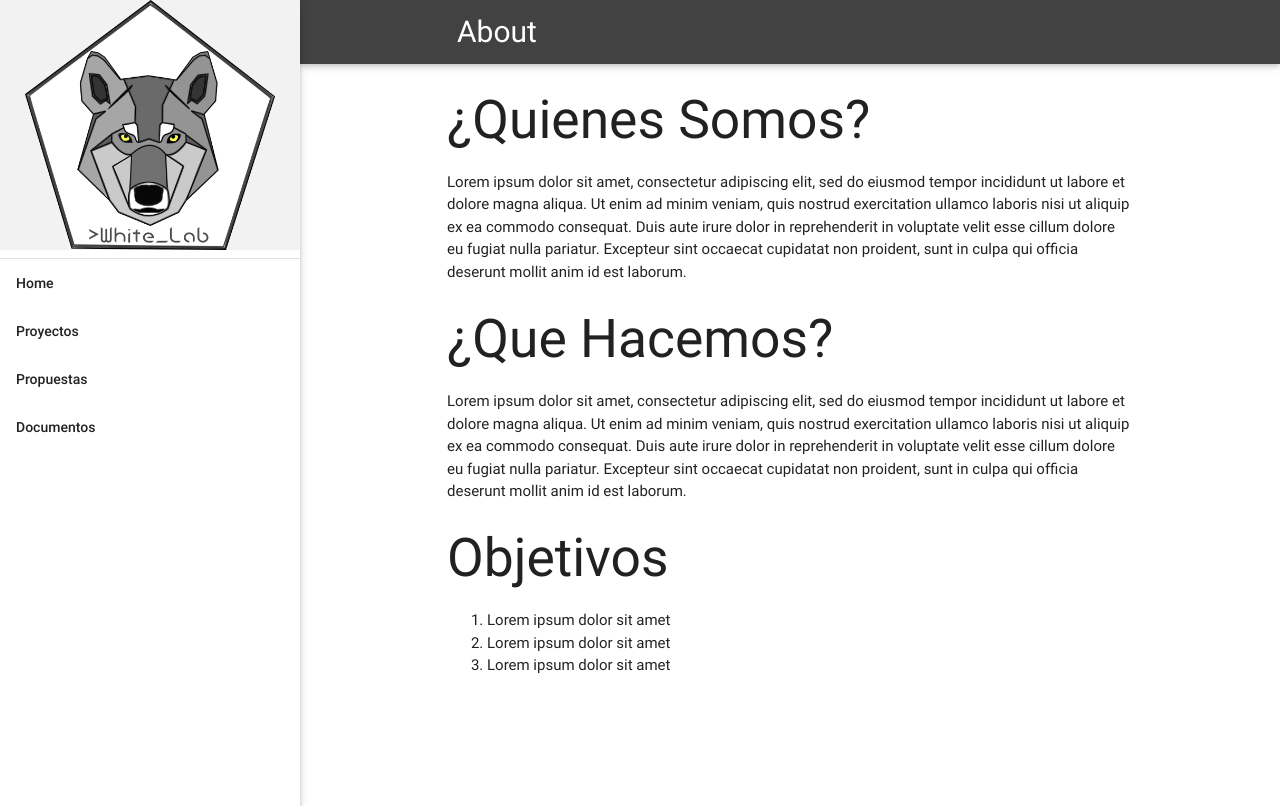
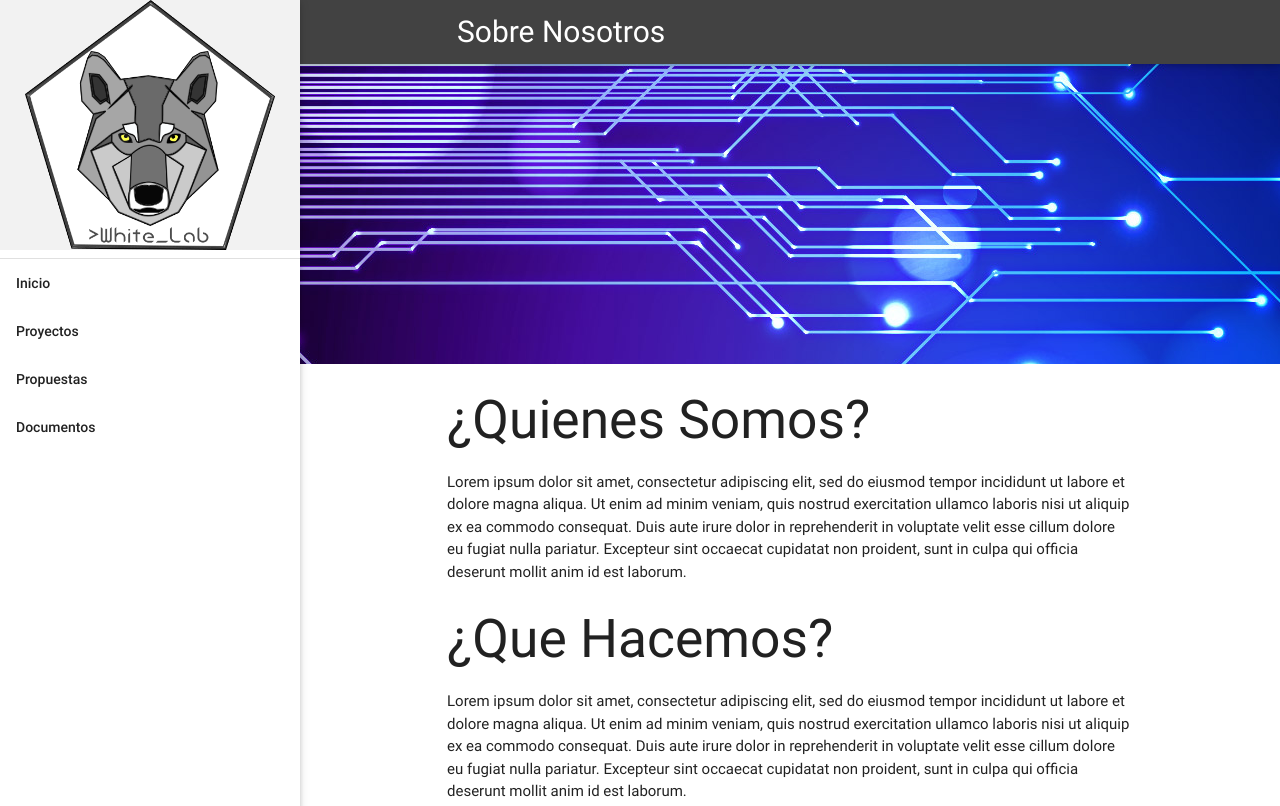
Before and after one commit to WhiteLabPUJ/website, a plain HTML site: page index.html in a window 1280 px wide. Shown: the top 806 px of the page. Drawn offline with nearby package versions, Linux system fonts and the light colour scheme.

Commit message:
Parallax y español en todo

```diff
--- a/css/style.css
+++ b/css/style.css
@@ -22,3 +22,7 @@ ul #logo-container{
   font-size: 30px;
   padding-left: 10px;
 }
+
+.parallax-container{
+  height: 300px;
+}
--- a/index.html
+++ b/index.html
@@ -32,7 +32,7 @@
             <i class="material-icons">menu</i>
           </a>
           <div class="nav-wrapper">
-            <a class="page-title">About</a>
+            <a class="page-title">Sobre Nosotros</a>
           </div>
         </div>
       </nav>
@@ -40,7 +40,7 @@
       <ul id="nav-mobile" class="side-nav fixed">
         <li class="logo"><a class="brand-logo center" href="#" id="logo-container"><img src="imgs/logo.png" /></a></li>
         <li><div class="divider"></div></li>
-        <li><a href="#!">Home</a></li>
+        <li><a href="#!">Inicio</a></li>
         <li><a href="#!">Proyectos</a></li>
         <li><a href="#!">Propuestas</a></li>
         <li><a href="#!">Documentos</a></li>
@@ -48,6 +48,12 @@
     </header>
 
     <main>
+      <div class="parallax-container">
+        <div class="parallax">
+          <img src="imgs/bgParallax.jpg" />
+        </div>
+      </div>
+
       <div class="container">
         <h2>¿Quienes Somos?</h2>
         <p>
--- a/js/script.js
+++ b/js/script.js
@@ -1,3 +1,7 @@
 $( document ).ready(function(){
    $(".button-collapse").sideNav();
 })
+
+$(document).ready(function(){
+      $('.parallax').parallax();
+});
```
